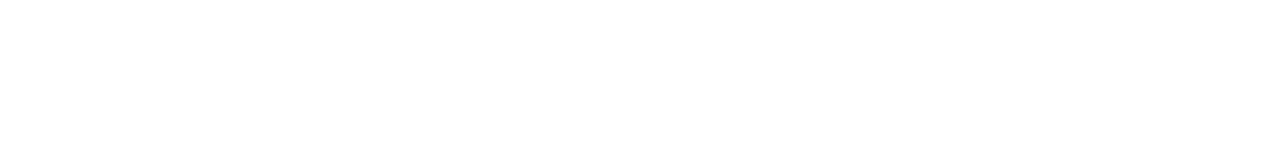
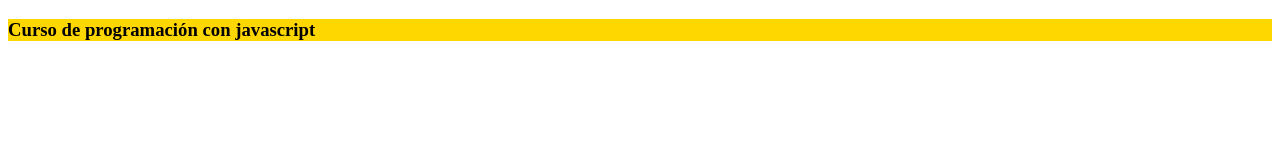
Before and after one commit to pablodavidst/javascript, a plain HTML site: page index.html in a window 1280 px wide. Drawn offline with Linux system fonts and the light colour scheme.

Commit message:
Update index.html

```diff
--- a/index.html
+++ b/index.html
@@ -5,6 +5,6 @@
 		<title>Curso de Javascript</title>
 	</head>
 	<body>
-
+		<h3 style="background-color:gold">Curso de programación con javascript</h3>
 	</body>
 </html>
```
